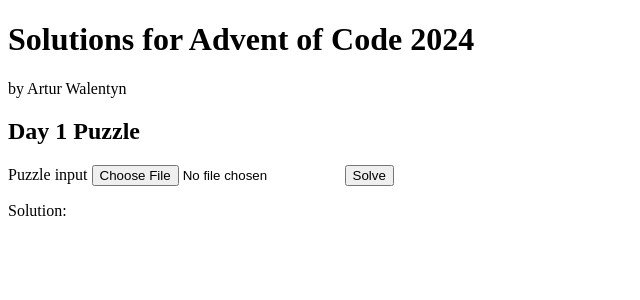
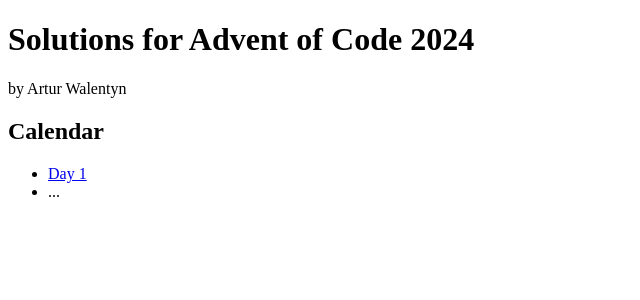
Before and after one commit to onlu174/advent-of-code-24, an Angular app: page /calendar in a window 1280 px wide. Shown: the top 300 px of the page, without its empty margins (0-640 px from the left). Built offline with nearby package versions, Linux system fonts and the light colour scheme.

Commit message:
Creates CalendarComponent

```diff
--- /dev/null
+++ b/src/app/components/calendar/calendar.component.html
@@ -0,0 +1,7 @@
+<h2>Calendar</h2>
+<nav>
+  <ul>
+    <li><a [routerLink]="[1]">Day 1</a></li>
+    <li>...</li>
+  </ul>
+</nav>
--- a/src/app/components/puzzle/puzzle.component.html
+++ b/src/app/components/puzzle/puzzle.component.html
@@ -1,4 +1,5 @@
 <h2>Day 1 Puzzle</h2>
+<p><a routerLink="..">Go back to Calendar</a></p>
 <form (ngSubmit)="onFormSubmit()">
   <label for="puzzle-input"> Puzzle input </label>
   <input required id="puzzle-input" type="file" accept="text/plain" (change)="onFileInputChange($event)" />
--- a/src/app/components/puzzle/puzzle.component.ts
+++ b/src/app/components/puzzle/puzzle.component.ts
@@ -1,10 +1,11 @@
 import { Component, inject, signal } from '@angular/core';
 import { FormControl, FormsModule, Validators } from '@angular/forms';
 import { PuzzleSolverService } from '../../model/puzzle-solver';
+import { RouterLink } from '@angular/router';
 
 @Component({
   selector: 'app-puzzle',
-  imports: [FormsModule],
+  imports: [FormsModule, RouterLink],
   templateUrl: './puzzle.component.html',
 })
 export class PuzzleComponent {
```
Also changed, not shown: src/app/app.routes.ts (+10 -1 lines), src/app/components/calendar/calendar.component.ts (added, +9 -0 lines), 1 other file (tests, documents, lock files or other folders).
